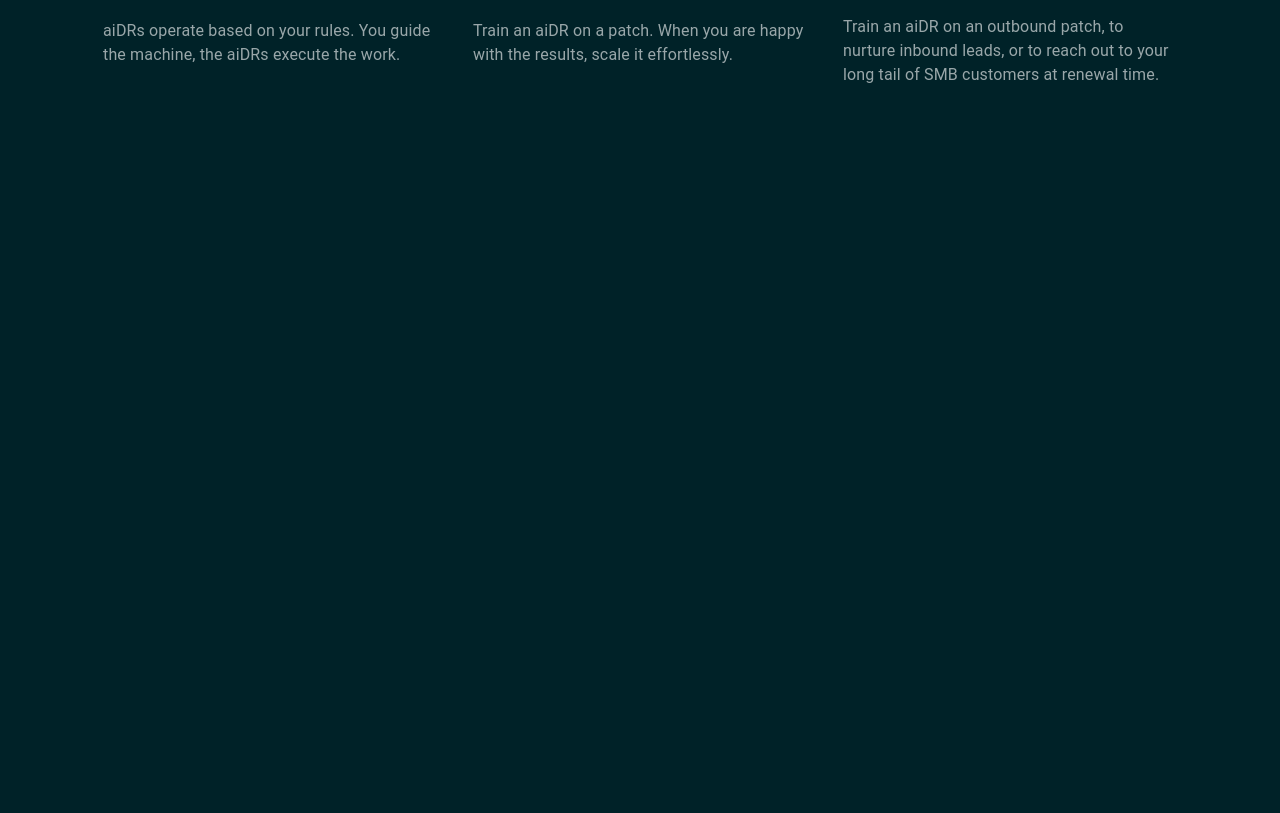
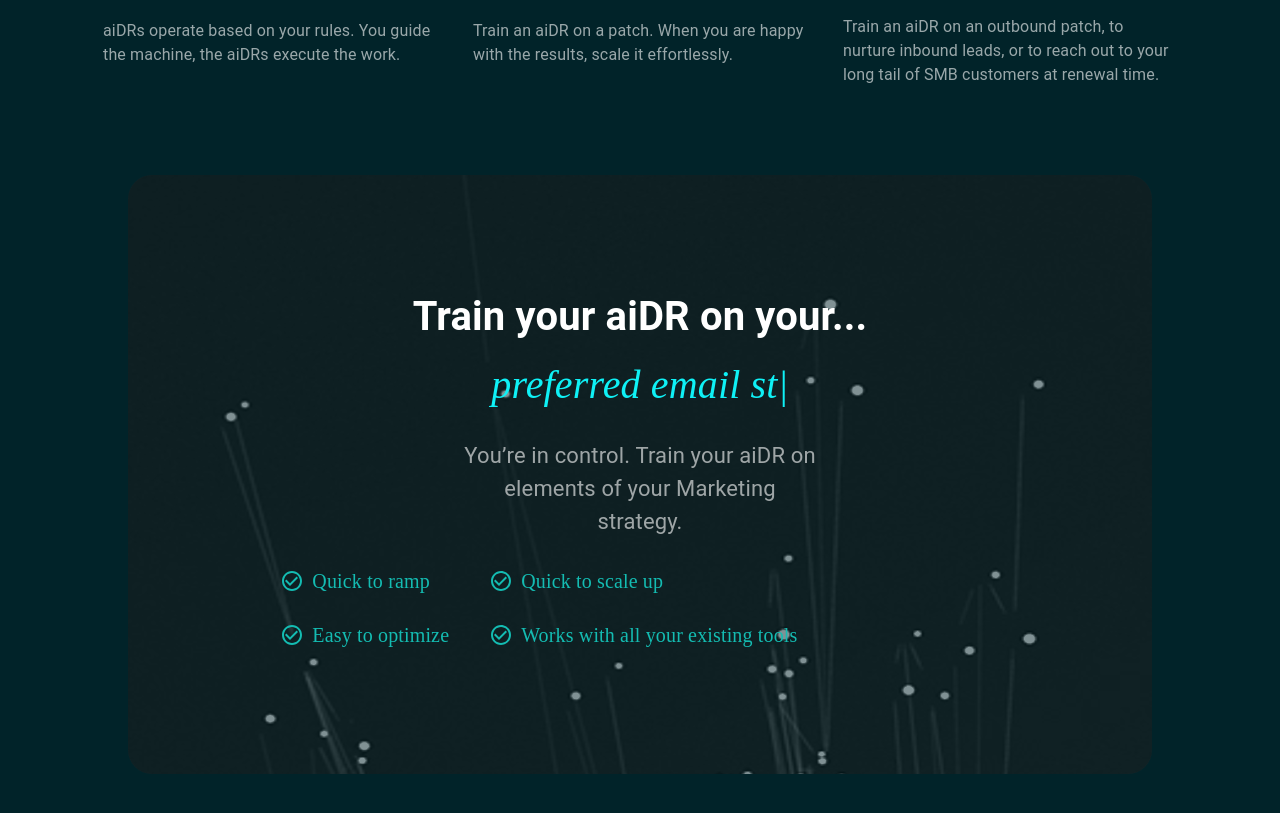
Before and after one commit to shafiq-91/ReactJS, a React (Vite) app: page / in a window 1280 px wide. Shown: the part 1255-2068 px from the top of the page. Before the commit the page ends 1366 px from the top, so only its background shows below. Built offline with nearby package versions, Linux system fonts and the light colour scheme.

Commit message:
Mark section done 😑

```diff
--- a/src/components/Home.jsx
+++ b/src/components/Home.jsx
@@ -2,6 +2,7 @@ import React from 'react';
 import { Button } from '@mui/material';
 import LaunchIcon from '@mui/icons-material/Launch';
 import Features from './Ctrl';
+import Maskg from './Maskg';
 
 function Home() {
     return (
@@ -45,6 +46,7 @@ function Home() {
                 </div>
             </div>
             <Features />
+            <Maskg />
         </>
     );
 }
--- a/src/components/Maskg.jsx
+++ b/src/components/Maskg.jsx
@@ -1,13 +1,44 @@
-import React from 'react'
+import React from 'react';
+import CheckCircleOutlineIcon from '@mui/icons-material/CheckCircleOutline';
 
 function Maskg() {
     return (
-        <>
-            <div className=''>
-                uijjkl;l
+        <div className="flex items-center justify-center p-4 sm:p-8 lg:p-16">
+            <div className="rounded-3xl flex flex-col items-center justify-center bg-[url('/img/mg.svg')] bg-cover bg-no-repeat p-10 sm:p-14 md:p-20 lg:p-28 w-full max-w-5xl">
+                <div className="text-center">
+                    <h3 className="text-[24px] sm:text-[30px] md:text-[40px] font-bold">
+                        Train your aiDR on your...
+                    </h3>
+                    <h4 className="italic font-workSans text-[24px] sm:text-[30px] md:text-[40px] py-2 text-[#0FF1F6]">
+                        preferred email st|
+                    </h4>
+                    <div className="w-full sm:w-3/4 lg:w-2/4 py-4 mx-auto">
+                        <p className="opacity-60 text-[16px] sm:text-[18px] md:text-[22px]">
+                            You’re in control. Train your aiDR on elements of your Marketing strategy.
+                        </p>
+                    </div>
+                    <div className="text-[#14BCB2] font-Montserrat flex flex-col sm:flex-row gap-4 sm:gap-10 text-[16px] sm:text-[18px] md:text-[20px]">
+                        <div>
+                            <p className="py-3 flex items-center gap-2">
+                                <CheckCircleOutlineIcon /> Quick to ramp
+                            </p>
+                            <p className="py-3 flex items-center gap-2">
+                                <CheckCircleOutlineIcon /> Easy to optimize
+                            </p>
+                        </div>
+                        <div>
+                            <p className="py-3 flex items-center gap-2">
+                                <CheckCircleOutlineIcon /> Quick to scale up
+                            </p>
+                            <p className="py-3 flex items-center gap-2">
+                                <CheckCircleOutlineIcon /> Works with all your existing tools
+                            </p>
+                        </div>
+                    </div>
+                </div>
             </div>
-        </>
-    )
+        </div>
+    );
 }
 
-export default Maskg
+export default Maskg;
--- a/src/index.css
+++ b/src/index.css
@@ -3,7 +3,7 @@
 @tailwind utilities;
 
 body{
- background-color: #002228 !important;
+ background-color: #012329 !important;
  color: #fff !important;
 }
 
--- a/tailwind.config.js
+++ b/tailwind.config.js
@@ -7,7 +7,8 @@ export default {
   theme: {
     extend: {
       fontFamily:{
-        'workSans':['Work Sans', 'serif']
+        'workSans':['Work Sans'],
+        'Montserrat': ['Montserrat']
       }
     },
   },
```
Also changed, not shown: public/img/mg.svg (added).
